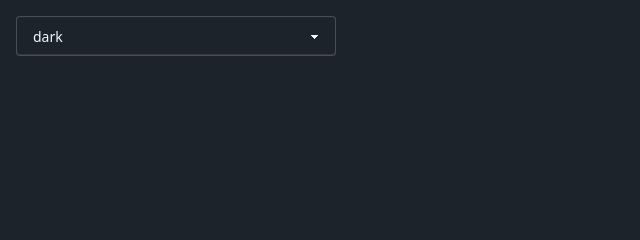
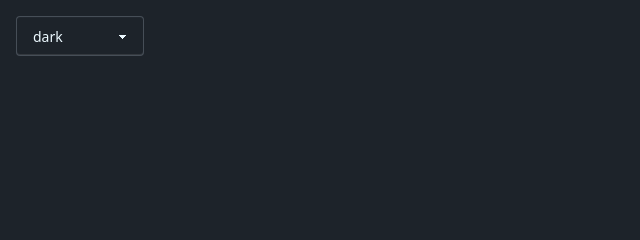
Before and after one commit to MohamCoder/bhomepage, a website: page src/index.html in a window 1280 px wide. Shown: the top 240 px of the page, 0-640 px from the left. Drawn offline with Linux system fonts and the light colour scheme.

Commit message:
fixed style

```diff
--- a/src/index.html
+++ b/src/index.html
@@ -1,5 +1,6 @@
 <!doctype html>
 <html lang="en" theme-data="dark">
+
   <head>
     <meta charset="UTF-8" />
     <meta name="viewport" content="width=device-width, initial-scale=1.0" />
@@ -7,10 +8,13 @@
     <title>Google Autocomplete</title>
   </head>
   <body>
-    <select class="select absolute top-4 left-4" id="theme_selector">
+    <select class="select w-32 absolute top-4 left-4" id="theme_selector">
       <option disabled selected>Dark</option>
     </select>
-    <div id="app" class="font-bold text-9xl w-full text-center lg:mt-64 md:mt-32 mt-16 mb-24">
+    <div
+      id="app"
+      class="font-bold text-9xl w-full text-center lg:mt-64 md:mt-32 mt-16 mb-24"
+    >
       PEAK
     </div>
     <div class="flex gap-2 lg:max-w-5xl md:max-w-3xl max-w-xl mx-auto mt-4">
```
Also changed, not shown: src/style.css.
